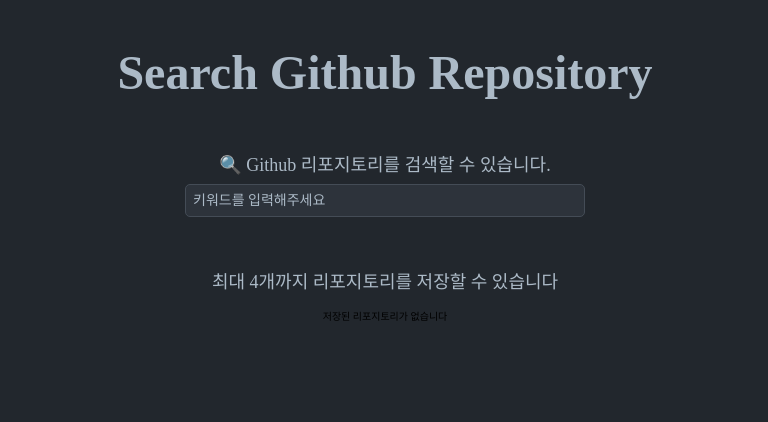
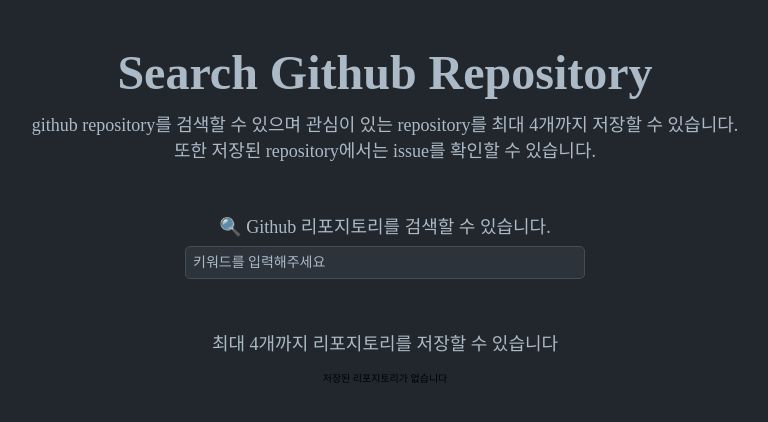
Before and after one commit to kaehehehe/search-repository-app, a React (Create React App) app: page / in a window 1280 px wide. Shown: the top 422 px of the page, without its empty margins (255-1023 px from the left). Built offline with nearby package versions, Linux system fonts and the light colour scheme; a web font is replaced by a local one.

Commit message:
:lipstick: 앱 설명글 추가

```diff
--- a/src/App.tsx
+++ b/src/App.tsx
@@ -14,6 +14,12 @@
       <GlobalStyle />
       <header>
         <h1>Search Github Repository</h1>
+        <p>
+          github repository를 검색할 수 있으며 관심이 있는 repository를 최대
+          4개까지 저장할 수 있습니다.
+          <br />
+          또한 저장된 repository에서는 issue를 확인할 수 있습니다.
+        </p>
       </header>
       <Router>
         <Routes>
--- a/src/GlobalStyle.ts
+++ b/src/GlobalStyle.ts
@@ -22,10 +22,18 @@
     text-decoration: none;
   }
 
+  header {
+    text-align: center;
+    margin-top: 45px;
+    color: #acbac7;
+  }
+
   h1 {
     font-size: 48px;
-    color: #acbac7;
-    text-align: center;
-    margin-top: 45px;
+    margin-bottom: 10px;
+  }
+
+  p {
+    font-size: 18px;
   }
 `;
```
